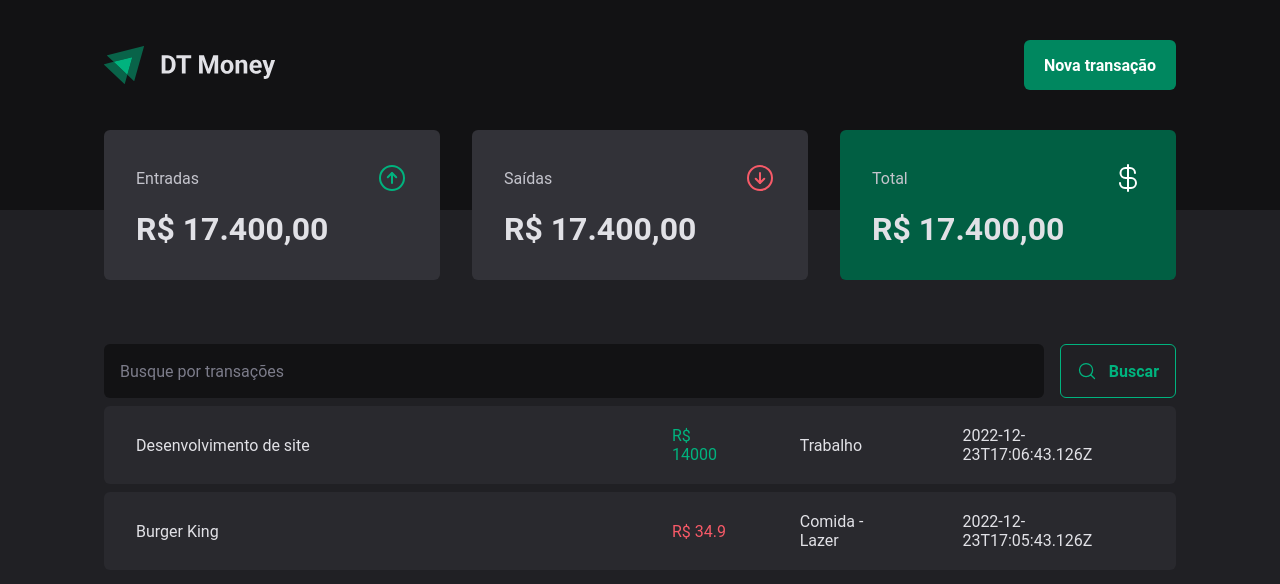
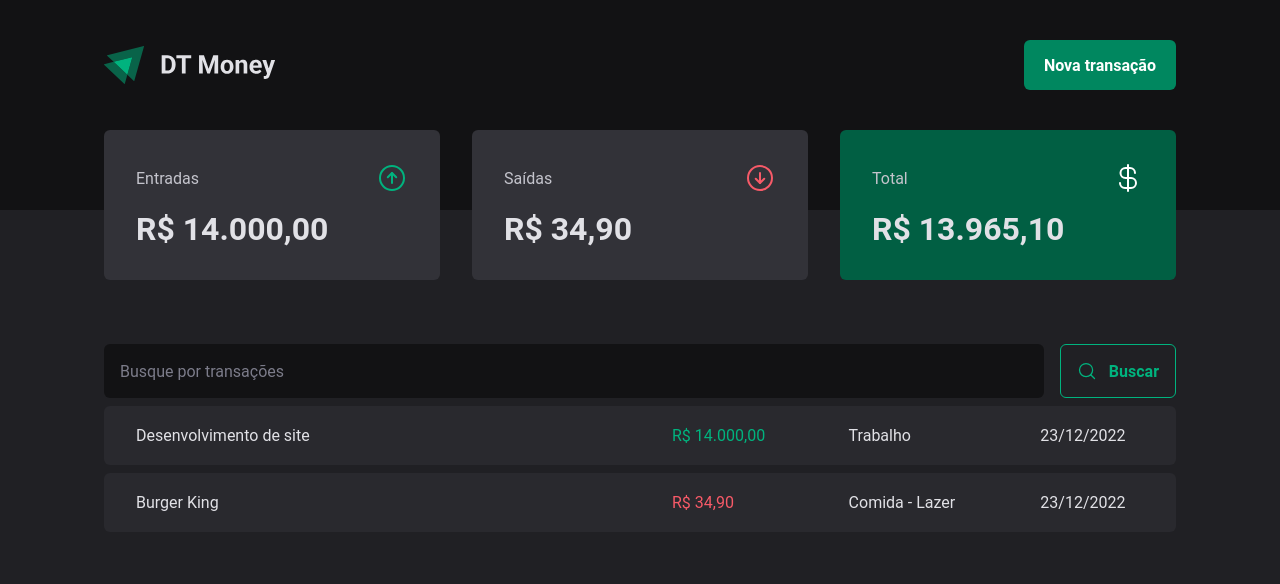
Before and after one commit to LucasAzara/dt-money, a React (Vite) app: page / in a window 1280 px wide. Shown: the top 584 px of the page. Built offline with nearby package versions, Linux system fonts and the light colour scheme; data requests are answered from the project's data file.

Commit message:
Summary, price and date formatter

```diff
--- a/src/components/Summary/index.tsx
+++ b/src/components/Summary/index.tsx
@@ -1,10 +1,32 @@
 import { ArrowCircleDown, ArrowCircleUp, CurrencyDollar } from 'phosphor-react'
 import { useContext } from 'react'
 import { TransactionsProvider } from '../../contexts/TransactionContext'
+import { priceFormatter } from '../../utils/formatter'
 import { SummaryCard, SummaryContainer } from './styles'
 
 export function Summary() {
+  // Context
   const { transactions } = useContext(TransactionsProvider)
+
+  // Reducer
+  const summary = transactions.reduce(
+    (acc, transaction) => {
+      if (transaction.type === 'income') {
+        acc.income += transaction.price
+        acc.total += transaction.price
+      } else {
+        acc.outcome += transaction.price
+        acc.total -= transaction.price
+      }
+
+      return acc
+    },
+    {
+      income: 0,
+      outcome: 0,
+      total: 0,
+    },
+  )
 
   return (
     <SummaryContainer>
@@ -14,7 +36,7 @@
           <ArrowCircleUp size={32} color="#00b37e" />
         </header>
 
-        <strong>R$ 17.400,00</strong>
+        <strong>{priceFormatter.format(summary.income)}</strong>
       </SummaryCard>
 
       <SummaryCard>
@@ -23,7 +45,7 @@
           <ArrowCircleDown size={32} color="#f75a68" />
         </header>
 
-        <strong>R$ 17.400,00</strong>
+        <strong>{priceFormatter.format(summary.outcome)}</strong>
       </SummaryCard>
 
       <SummaryCard variant="green">
@@ -32,7 +54,7 @@
           <CurrencyDollar size={32} color="#fff" />
         </header>
 
-        <strong>R$ 17.400,00</strong>
+        <strong>{priceFormatter.format(summary.total)}</strong>
       </SummaryCard>
     </SummaryContainer>
   )
--- a/src/pages/Transactions/index.tsx
+++ b/src/pages/Transactions/index.tsx
@@ -3,6 +3,7 @@
 import { Header } from '../../components/Header'
 import { Summary } from '../../components/Summary'
 import { TransactionsProvider } from '../../contexts/TransactionContext'
+import { dateFormatter, priceFormatter } from '../../utils/formatter'
 import { SearchForm } from './components/SearchForm'
 
 // CSS
@@ -31,11 +32,11 @@
                   <td width="50%">{t.description}</td>
                   <td>
                     <PriceHighlight variant={t.type}>
-                      R$ {t.price}
+                      {priceFormatter.format(t.price)}
                     </PriceHighlight>
                   </td>
                   <td>{t.category}</td>
-                  <td>{t.createdAt}</td>
+                  <td>{dateFormatter.format(new Date(t.createdAt))}</td>
                 </tr>
               )
             })}
--- /dev/null
+++ b/src/utils/formatter.ts
@@ -0,0 +1,6 @@
+export const dateFormatter = new Intl.DateTimeFormat('pt-BR')
+
+export const priceFormatter = new Intl.NumberFormat('pt-BR', {
+  style: 'currency',
+  currency: 'BRL',
+})
```
